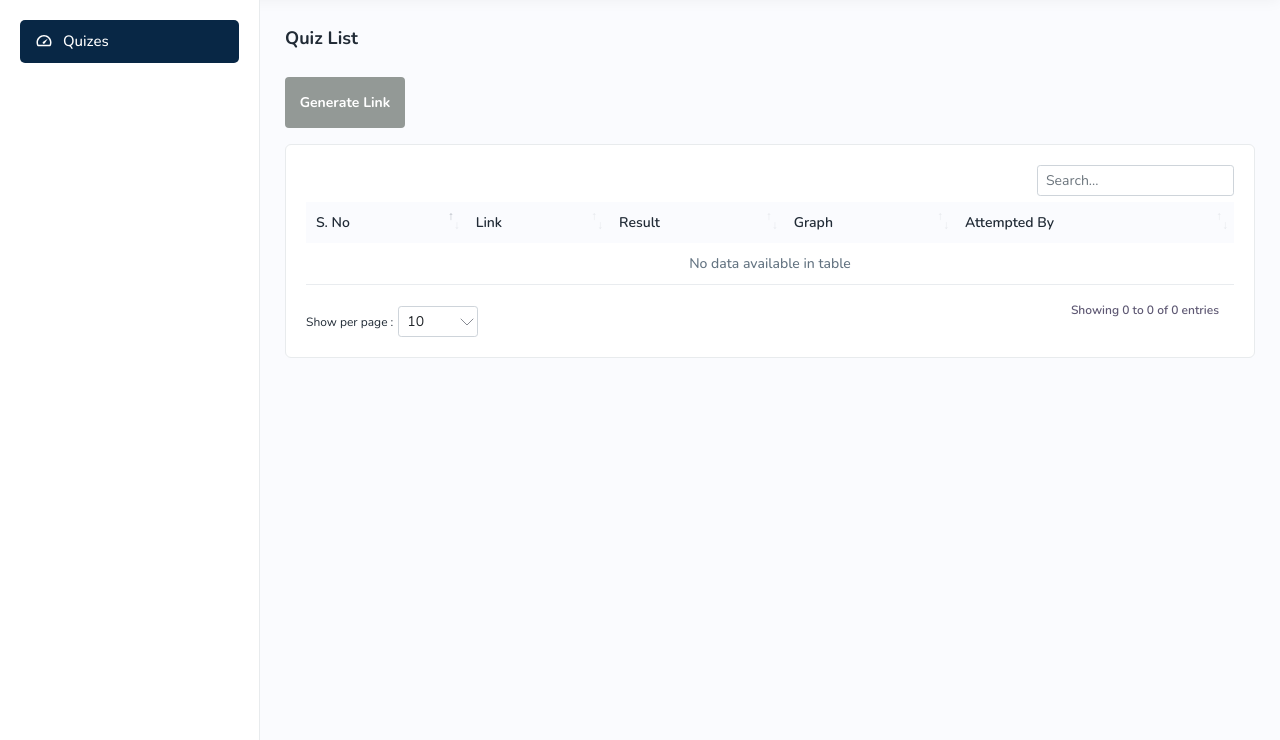
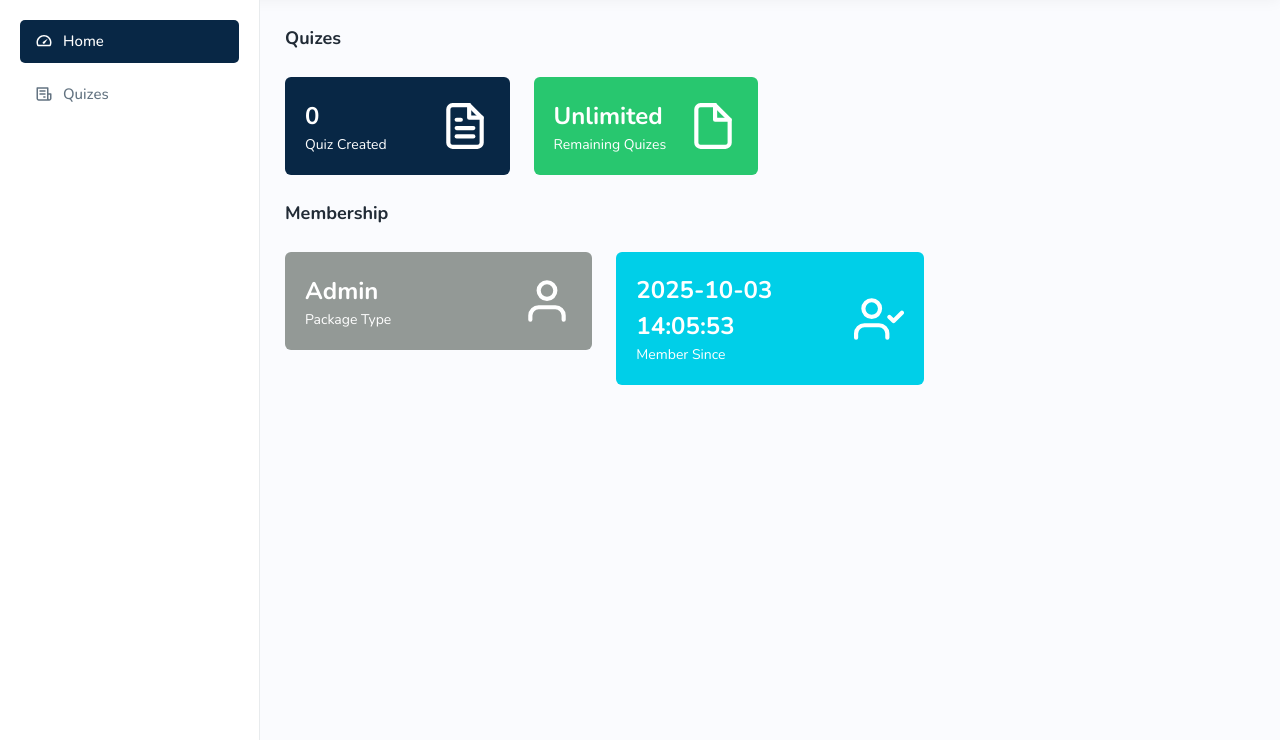
Before and after one commit to A786-programmer/property-quiz-app, a PHP site: page /property-quiz-app/ in a window 1280 px wide. Shown: the part 60-800 px from the top of the page. Run offline with PHP 8.4, Linux system fonts and the light colour scheme; a user stored in the database is signed in; data comes from the database, SQL or seed files in the repository; data that the repository does not hold is empty; some libraries are stand-ins or nearby versions.

Commit message:
changes-in-quiz-file-and-modified-home-page

```diff
--- a/config.php
+++ b/config.php
@@ -7,7 +7,7 @@
     date_default_timezone_set('Asia/Karachi');
     // date_default_timezone_set("Canada/Central");
     error_reporting(0);
-    $websiteName = 'Quiz App';
+    $websiteName = 'Choice Tenant';
 
     $user = mysqli_query($con,"SELECT * FROM users WHERE u_id = '$_SESSION[qa_user]'");
     $fetchUser = mysqli_fetch_array($user);
--- a/index.php
+++ b/index.php
@@ -2,11 +2,15 @@
     include 'config.php';
     if (isset($_SESSION['qa_user'])) {
         $indexActive = 'active';
+        $quizLeft = 'Unlimited';
+        if ($fetchUser['u_package_type'] == 'Basic') {
+            $quizLeft = 1-$fetchUser['u_quiz_created'];
+        }
 ?>
 <!DOCTYPE html>
 <html lang="en">
     <head>
-        <title>Users - Quiz List</title>
+        <title>Home | <?= $websiteName ?></title>
         <?php include 'header-files.php' ?>
         <link rel="stylesheet" href="assets/css/dataTables.bootstrap4.min.css">
     </head>
@@ -18,59 +22,62 @@
                 <div class="content">
                     <div class="page-header">
                         <div class="page-title">
-                            <h4>Quiz List</h4>
+                            <h4>Quizes</h4>
                         </div>
                     </div>
-                    <?php
-                        if ($fetchUser['u_package_type'] == 'Basic' &&  $fetchUser['u_quiz_created'] > 0 ) {
-                            echo '<h6>You can Only Generate 1 Quiz</h6>';
-                        } else {
-                    ?>
-                    <a href="code.php?type=createLink" class="btn btn-submit me-2 mb-3">Generate Link</a>
-                    <?php
-                        }
-                    ?>
-                    <div class="card">
-                        <div class="card-body">
-                            <div class="table-responsive">
-                                <table class="table datanew">
-                                    <thead>
-                                        <tr>
-                                            <th>S. No</th>
-                                            <th>Link</th>
-                                            <th>Result</th>
-                                            <th>Graph</th>
-                                            <th>Attempted By</th>
-                                        </tr>
-                                    </thead>
-                                    <tbody>
-                                        <?php
-                                            $sno = 1;
-                                            $quizes = mysqli_query($con,"SELECT * FROM `quizzes` WHERE q_user_id='$_SESSION[qa_user]'");
-                                            while ($fetchQuizes = mysqli_fetch_assoc($quizes)) {
-                                        ?>
-                                        <tr>
-                                            <td><?= $sno; ?></td>
-                                            <td><a target="_blank" href="<?= $url.'quiz.php?code='.$fetchQuizes['q_code'] ?>">
-                                                <?= $url.'quiz.php?code='.$fetchQuizes['q_code'] ?>
-                                            </a></td>
-                                            <td><?= $fetchQuizes['q_result'] ?></td>
-                                            <td><img src="results/<?= $fetchQuizes['q_image'] ?>"></td>
-                                            <td>
-                                                Name: <?= $fetchQuizes['q_name'] ?>
-                                                <br>Email: <?= $fetchQuizes['q_email'] ?>
-                                                <br>Phone: <?= $fetchQuizes['q_phone'] ?>
-                                            </td>
-                                        </tr>
-                                        <?php
-                                                $sno++;
-                                            }
-                                        ?>
-                                    </tbody>
-                                </table>
-                            </div>
+                    <div class="row">
+						<div class="col-lg-3 col-sm-6 col-12 d-flex">
+							<div class="dash-count das2">
+								<div class="dash-counts">
+									<h4><?= $fetchUser['u_quiz_created'] ?></h4>
+									<h5>Quiz Created</h5>
+								</div>
+								<div class="dash-imgs">
+									<i data-feather="file-text"></i>
+								</div>
+							</div>
+						</div>
+						<div class="col-lg-3 col-sm-6 col-12 d-flex">
+							<div class="dash-count das3">
+								<div class="dash-counts">
+									<h4><?= $quizLeft ?></h4>
+									<h5>Remaining Quizes</h5>
+								</div>
+								<div class="dash-imgs">
+									<i data-feather="file"></i>
+								</div>
+							</div>
+						</div>
+                    </div>
+                    <div class="page-header">
+                        <div class="page-title">
+                            <h4>Membership</h4>
                         </div>
                     </div>
+                    <div class="row">
+						<div class="col-md-4">
+							<div class="dash-count">
+								<div class="dash-counts">
+									<h4><?= $fetchUser['u_package_type'] ?></h4>
+									<h5>Package Type</h5>
+								</div>
+								<div class="dash-imgs">
+									<i data-feather="user"></i>
+								</div>
+							</div>
+						</div>
+						<div class="col-md-4">
+							<div class="dash-count das1">
+								<div class="dash-counts">
+									<h4><?= $fetchUser['u_registered_at'] ?></h4>
+									<h5>Member Since</h5>
+								</div>
+								<div class="dash-imgs">
+									<i data-feather="user-check"></i>
+								</div>
+							</div>
+						</div>
+					</div>
                 </div>
             </div>
         </div>
--- a/settings.php
+++ b/settings.php
@@ -28,7 +28,7 @@
 <!DOCTYPE html>
 <html lang="en">
 	<head>
-		<title>Settings</title>
+		<title>Settings | <?= $websiteName ?></title>
         <?php include 'header-files.php' ?>
 	</head>
 	<body>
--- a/sidebar.php
+++ b/sidebar.php
@@ -3,7 +3,10 @@
         <div id="sidebar-menu" class="sidebar-menu">
             <ul>
                 <li class="<?= $indexActive ?>">
-                    <a href="index.php" ><img src="assets/img/icons/dashboard.svg" alt="img"><span>Quizes</span></a>
+                    <a href="index.php" ><img src="assets/img/icons/dashboard.svg" alt="img"><span>Home</span></a>
+                </li>
+                <li class="<?= $quizesActive ?>">
+                    <a href="quizes.php" ><img src="assets/img/icons/purchase1.svg" alt="img"><span>Quizes</span></a>
                 </li>
             </ul>
         </div>
```
Also changed, not shown: quiz.php (+76 -10 lines), quizes.php (added, +99 -0 lines), results/quiz_result_1759763132.png (added).
